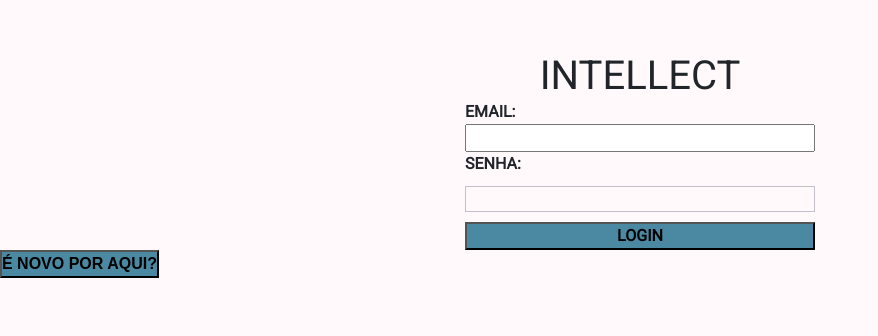
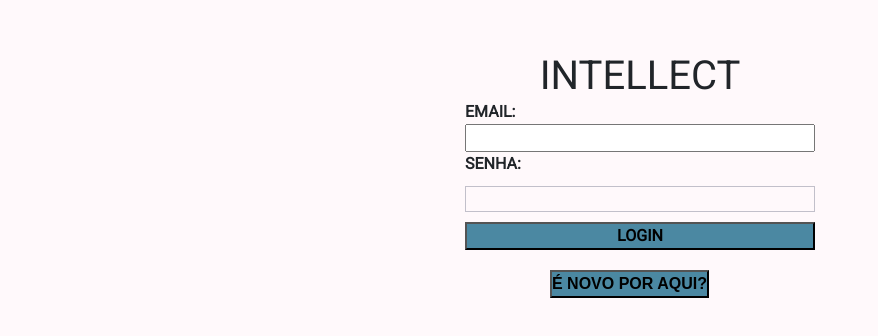
Before and after one commit to RafaelluzX/EscolaIntellect, a React (Create React App) app: page /Login in a window 1280 px wide. Shown: the part 198-534 px from the top of the page, without its empty margins (0-878 px from the left). Built offline with nearby package versions, Linux system fonts and the light colour scheme.

Commit message:
botao create centralizado

```diff
--- a/src/pages/LoginOrRegister.jsx
+++ b/src/pages/LoginOrRegister.jsx
@@ -13,7 +13,7 @@ function LoginOrRegister() {
   return (
     <div>
       {isLogin ? <Login /> : <Registro />}
-      <button onClick={handleToggleForm}>
+      <button className="buttonCreate" onClick={handleToggleForm}>
         {isLogin ? "É novo por aqui?" : "Já possuo conta"}
       </button>
     </div>
--- a/src/styles/login.css
+++ b/src/styles/login.css
@@ -23,4 +23,11 @@ button{
   background-color: #4B88A2;
   font-weight: 700;
   text-transform: uppercase;
+
 }
+
+.buttonCreate{
+  position: absolute;
+  margin-left: 550;
+  margin-top: 20px;
+}
```
